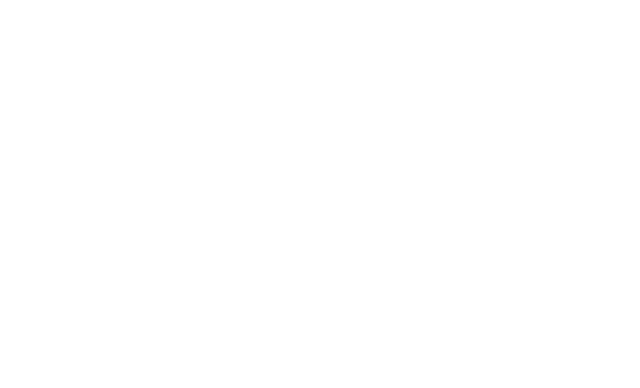
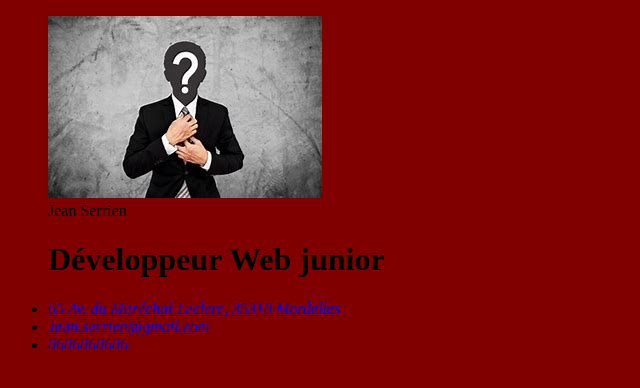
Before and after one commit to rayze05/Mon-CV, a plain HTML site: page index.html in a window 1280 px wide. Shown: the whole page, without its empty margins (0-640 px from the left). Drawn offline with Linux system fonts and the light colour scheme.

Commit message:
add asset/CSS/style.css

```diff
--- a/asset/CSS/style.css
+++ b/asset/CSS/style.css
@@ -0,0 +1,9 @@
+body{
+    width: 1160px;
+    background-color:maroon;
+}
+
+
+.texte *{
+    font-family: 'Lato', sans-serif;
+}
--- a/index.html
+++ b/index.html
@@ -9,6 +9,23 @@
 
 <body>
 <header>
+    <figure>
+        <img src="./image/image-profil.jpeg" alt="photo de profil">
+        <figcaption>Jean Serrien</figcaption>
+        <h1 class="texte">Développeur Web junior</h1>
+    </figure>
+    <nav>
+        <address>
+            <ul>
+                <li><a href="https://www.google.fr/maps/place/65+Av.+du+Mar%C3%A9chal+Leclerc,+35310+Mordelles/@48.0752316,-1.8431879,18z/data=!4m6!3m5!1s0x480ee299d5eb3c57:0x83f1350db31f4a6d!8m2!3d48.0754774!4d-1.8426251!16s%2Fg%2F11c2bx0202?entry=ttu"
+                       target="_blank">65 Av. du Maréchal Leclerc, 35310 Mordelles</a></li>
+
+                <li><a href="mailto:Jean.serrien@gmail.com">Jean.serrien@gmail.com</a></li>
+
+                <li><a href="tel: 0606060606">0606060606</a></li>
+            </ul>
+        </address>
+    </nav>
 </header>
 <main>
 </main>
```
Also changed, not shown: image/image-profil.jpeg (added). Lines whose indentation alone changed are shown as unchanged.
